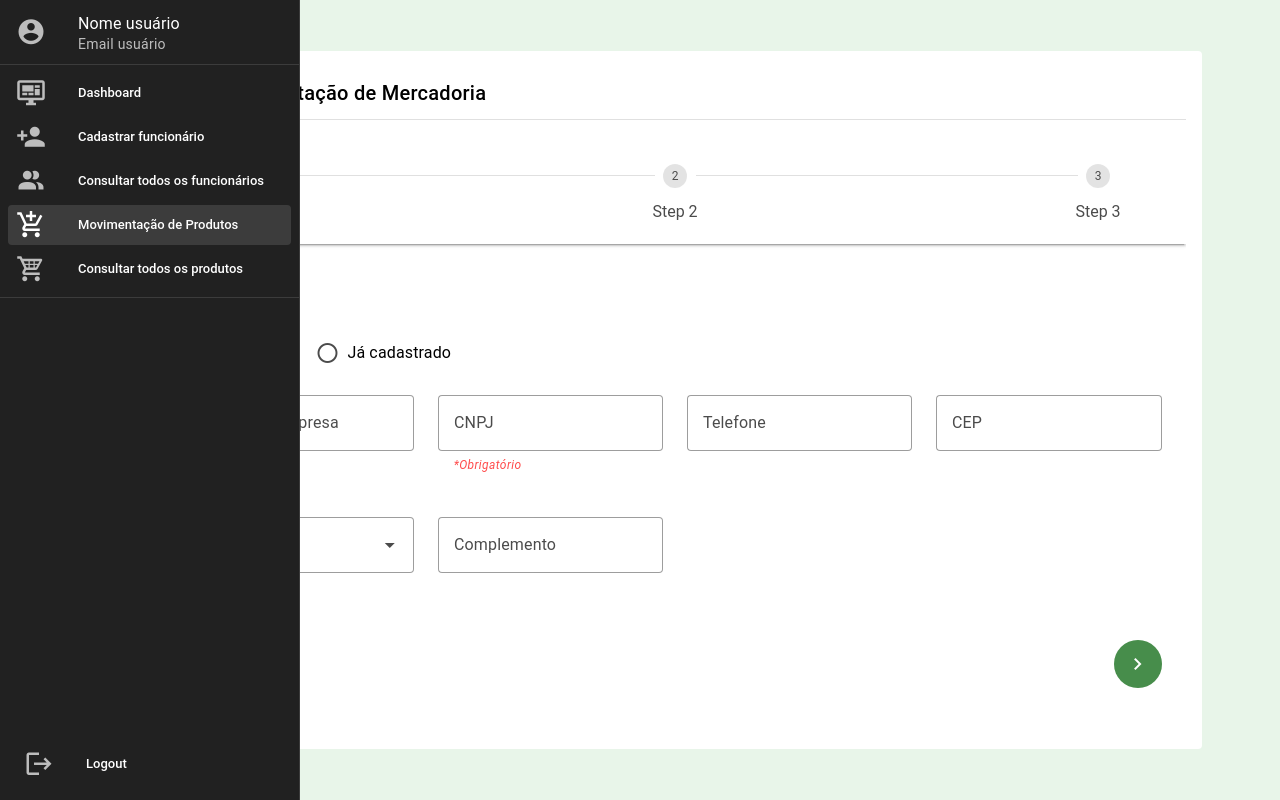
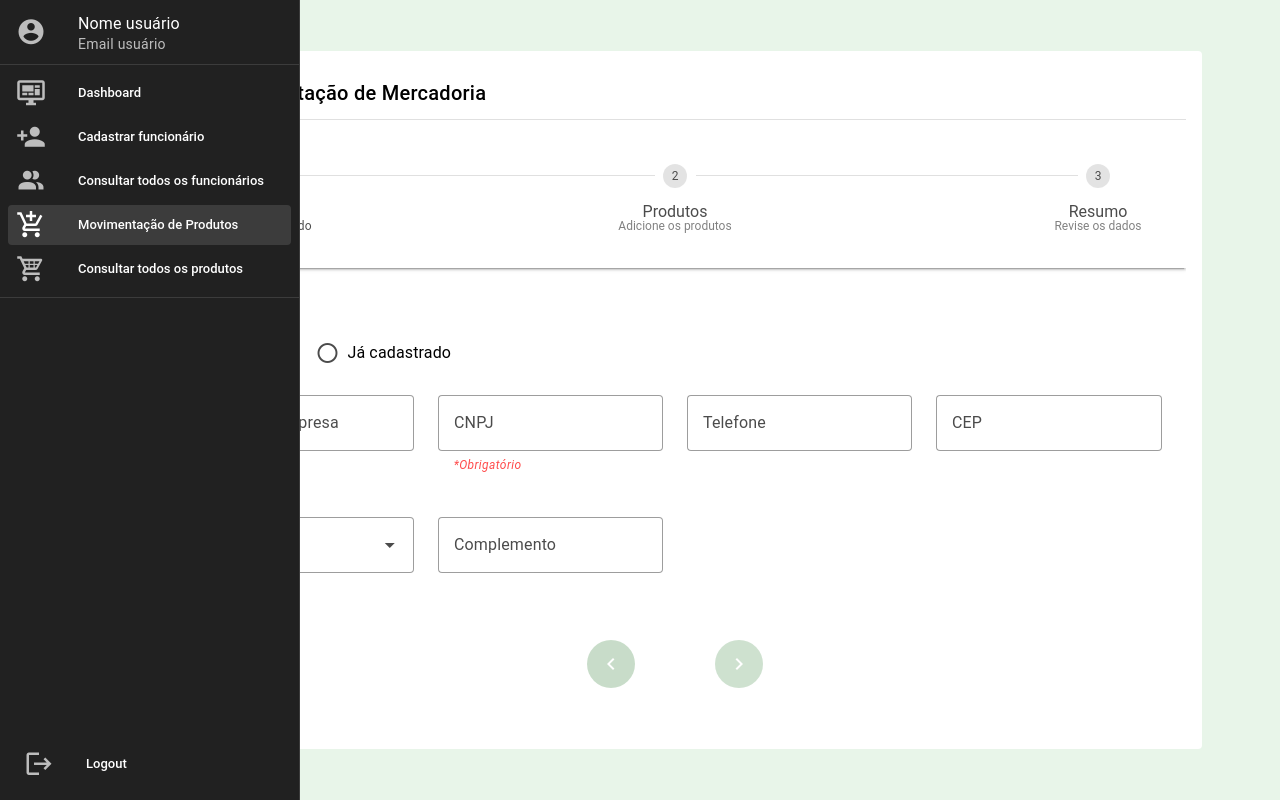
Before and after one commit to Britojp/controle-supermercado, a Vue app in the folder frontend/gerencia-supermercado/: page /transaction in a window 1280 px wide. Built offline with nearby package versions, Linux system fonts and the light colour scheme; what @devindex/vue-mask would draw is missing.

Commit message:
feat: continuação da implementação do cadastro de mercadorias

```diff
--- a/frontend/gerencia-supermercado/src/App.vue
+++ b/frontend/gerencia-supermercado/src/App.vue
@@ -8,8 +8,6 @@
 </template>
 
 <script lang="ts">
-import NavBar from './components/NavBar.vue';
-
 export default{}
 
 </script>
--- a/frontend/gerencia-supermercado/src/components/CreateSupplier.vue
+++ b/frontend/gerencia-supermercado/src/components/CreateSupplier.vue
@@ -90,7 +90,6 @@ inline>
         hint="Exemplo: Próximo ao Batalhão de Polícia"
         maxlength="30"
         v-model="complemento"
-
       />
     </v-col>
   <v-divider></v-divider>
@@ -113,7 +112,8 @@ inline>
       hint="*Obrigatório"
       persistent-hint
       :rules="[value => !!value || 'Selecione um fornecedor válido']"
-      @change="emitSelectedSupplier"
+      v-model="selectedSupplier"
+      @blur="checkFields"
       />
     </v-col>
   </v-row>
@@ -138,7 +138,7 @@ export default {
         complemento: '',
         validationEnabled: true,
         companyName : '',
-        emitSelectedSupplier: '',
+        selectedSupplier: 'Fornecedor',
       }
     },
     computed : {
@@ -183,13 +183,13 @@ export default {
             digits = digits.replace(/^(\d{5})(\d)/, '$1-$2')
           }
           this.cep = digits
-        },
+      },
       checkFields() {
-        const isValid = (this.companyName.length > 0 && this.cnpj.length > 0) || this.emitSelectedSupplier;
+        const isValid = ((this.companyName.length > 0 && this.cnpj.length === 17));
         this.$emit('dados-validos', isValid);
     },
-    },
-  }
+  },
+}
   </script>
 
   <style>
--- a/frontend/gerencia-supermercado/src/pages/transaction.vue
+++ b/frontend/gerencia-supermercado/src/pages/transaction.vue
@@ -1,21 +1,44 @@
 <template>
   <v-sheet class="bg-green-lighten-5 px-5 py-3 h-screen d-flex justify-center align-center">
     <v-card class="pa-4 bg-white" width="90%" height="90%" elevation="0" flat prepend-icon="mdi-cart-plus" title="Movimentação de Mercadoria" variant="text">
+
       <v-divider class="mb-5"></v-divider>
 
-      <v-stepper :items="header" v-model="step" alt-labels class="bg-white" elevation="0" error-icon="mdi-alert-circle">
+      <v-stepper
+        v-model="step"
+        alt-labels
+        class="bg-white"
+        elevation="0"
+        error-icon="mdi-alert-circle"
+      >
+        <v-stepper-header>
+            <v-stepper-item
+            title="Fornecedor"
+            subtitle="Preencha os dados do fornecedor"
+            :value="1"
+            :rules="[() => validatedData]"
+            :color="validatedData ? 'green-darken-4' : ''"
+            :editable="validatedData"
+          ></v-stepper-item>
 
-        <template v-slot:next class="flex flex-center">
-          <v-btn icon @click="goNext" class="bg-green-darken-3">
-            <v-icon>mdi-chevron-right</v-icon>
-          </v-btn>
-        </template>
+          <v-divider
+          :color="validatedData ? 'green-darken-4' : ''"
+          ></v-divider>
 
-        <template v-slot:prev>
-          <v-btn icon @click="goPrevious" class="bg-green-darken-3">
-            <v-icon>mdi-chevron-left</v-icon>
-          </v-btn>
-        </template>
+          <v-stepper-item
+            title="Produtos"
+            subtitle="Adicione os produtos"
+            :value="2"
+          ></v-stepper-item>
+
+          <v-divider></v-divider>
+
+          <v-stepper-item
+            title="Resumo"
+            subtitle="Revise os dados"
+            :value="3"
+          ></v-stepper-item>
+        </v-stepper-header>
 
         <v-stepper-window>
           <v-stepper-window-item :value="1">
@@ -28,6 +51,30 @@
             <div>Conteúdo da Etapa 3</div>
           </v-stepper-window-item>
         </v-stepper-window>
+
+        <v-stepper-actions class="d-flex justify-center">
+          <template v-slot:prev>
+            <v-btn
+              icon
+              @click="goPrevious"
+              class="bg-green-darken-3 mr-10"
+              :disabled="step === 1"
+            >
+              <v-icon>mdi-chevron-left</v-icon>
+            </v-btn>
+          </template>
+
+          <template v-slot:next>
+            <v-btn
+              icon
+              @click="goNext"
+              class="bg-green-darken-3 ml-10"
+              :disabled="step === 3 || !validatedData"
+            >
+              <v-icon>mdi-chevron-right</v-icon>
+            </v-btn>
+          </template>
+        </v-stepper-actions>
       </v-stepper>
     </v-card>
   </v-sheet>
@@ -43,15 +90,10 @@ export default {
   data() {
     return {
       step: 1,
-      header: ['Fornecedor', 'Step 2', 'Step 3'],
       validatedData: false,
     };
   },
   methods: {
-    handleDadosValidos(isValid: boolean) {
-      this.validatedData = isValid;
-    },
-
     goNext() {
       if (this.step < 3 && this.validatedData) {
         this.step++;
@@ -63,6 +105,10 @@ export default {
         this.step--;
       }
     },
+    handleDadosValidos(isValid: boolean) {
+      this.validatedData = isValid;
+    },
   },
+
 };
 </script>
```
Also changed, not shown: 1 other file (tests, documents, lock files or other folders).
